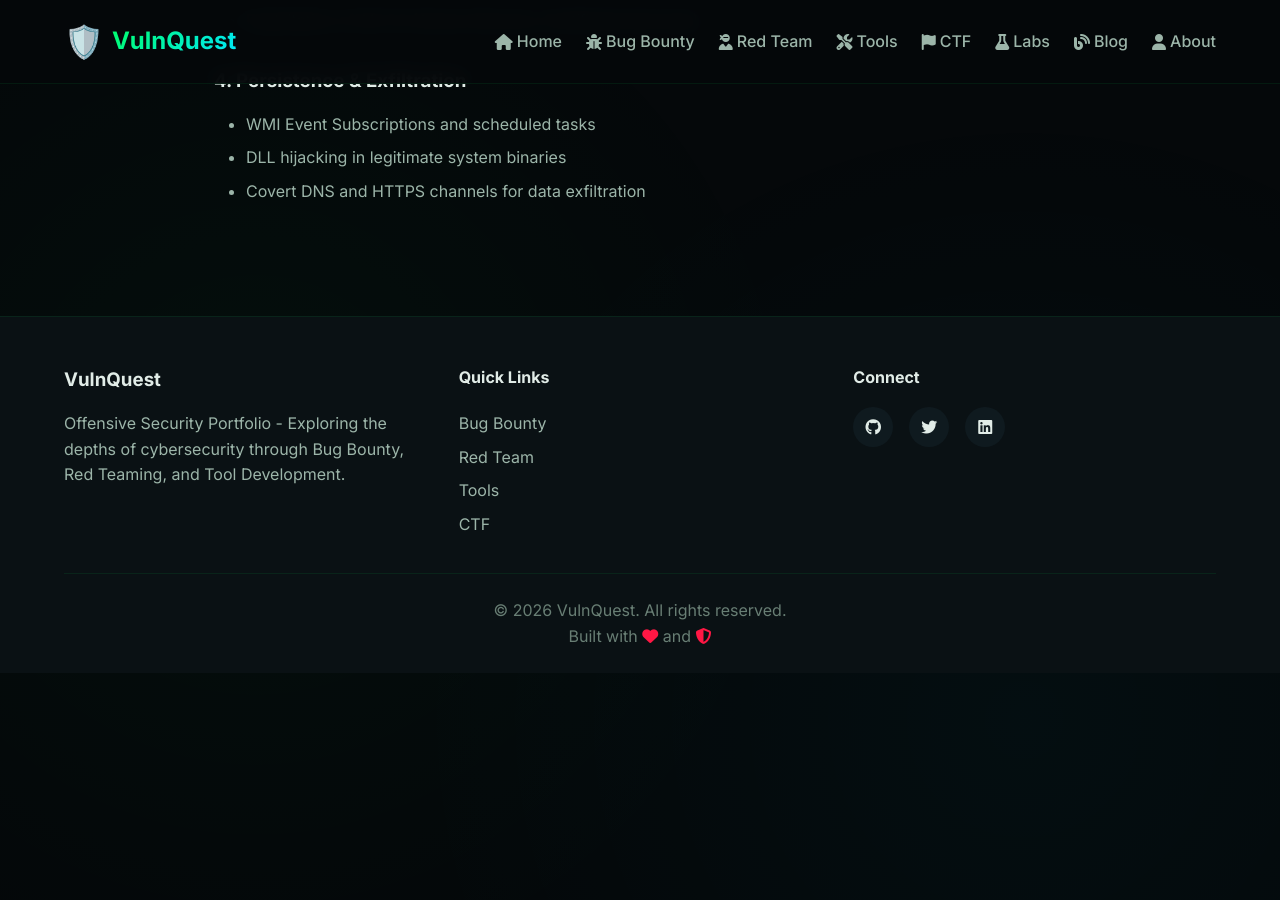
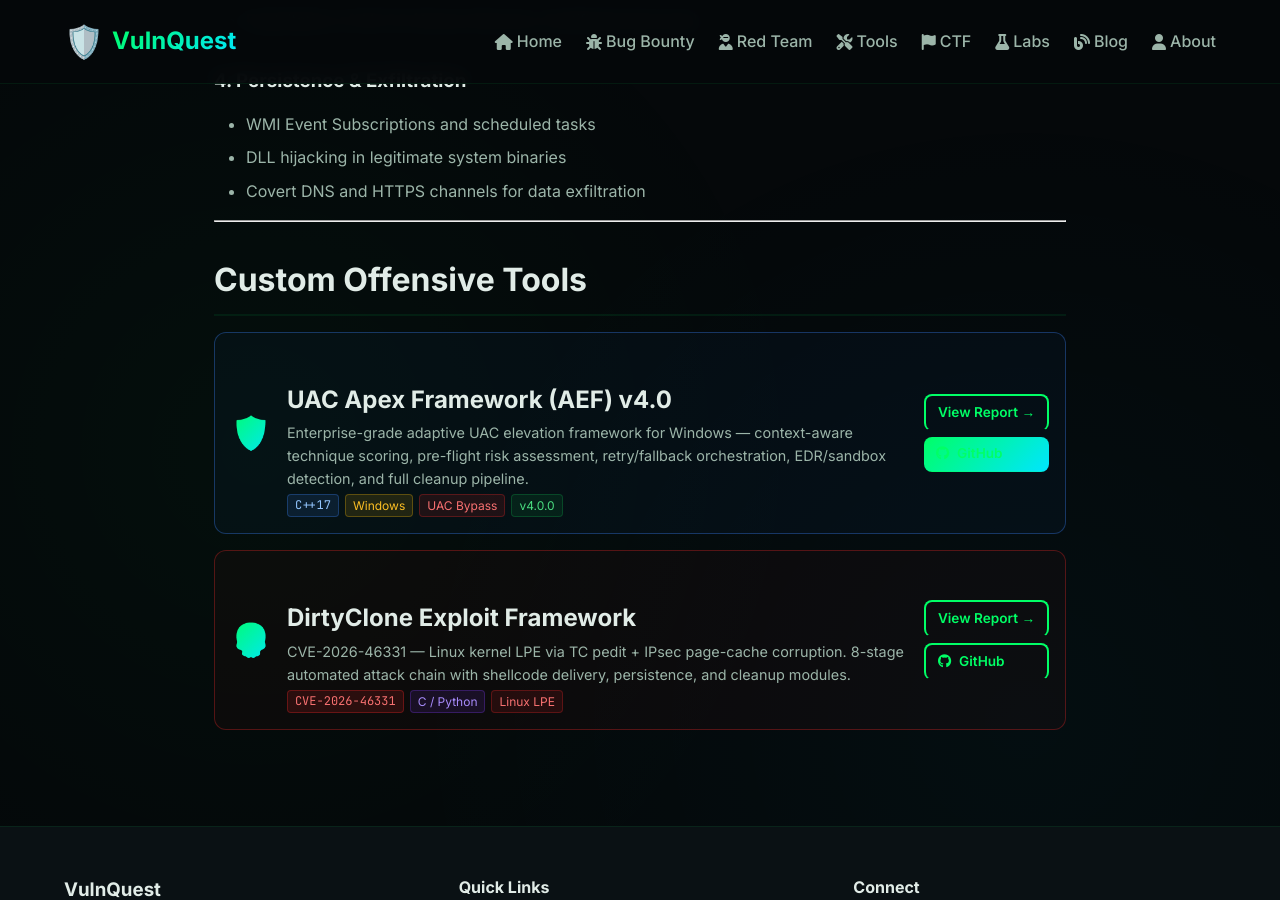
Before and after one commit to vulnquest58/vulnquest58.github.io, a Jekyll site: the page built from redteam/index.md, in a window 1280 px wide and 900 px high, scrolled down 1958 px. Built offline with Jekyll 4.4.1, drawn with Linux system fonts in a browser that asks for light colours; before the commit the page ends 2631 px from its top, so only the background shows below that.

Commit message:
feat: add UAC Apex Framework - report page, my-repo card with report link, redteam tools section

```diff
--- a/redteam/index.md
+++ b/redteam/index.md
@@ -61,3 +61,50 @@ Red teaming goes beyond traditional penetration testing to measure an organizati
 - WMI Event Subscriptions and scheduled tasks
 - DLL hijacking in legitimate system binaries
 - Covert DNS and HTTPS channels for data exfiltration
+
+---
+
+## Custom Offensive Tools
+
+<div style="display:flex; flex-direction:column; gap:1rem; margin-top:0.5rem;">
+
+  <div class="card" style="display:flex; align-items:center; gap:var(--spacing-md); padding:var(--spacing-md); border:1px solid rgba(59,130,246,0.35); background:rgba(59,130,246,0.04);">
+    <div class="card-icon" style="font-size:2rem; margin-bottom:0;">🛡️</div>
+    <div style="flex-grow:1;">
+      <h3 class="card-title" style="margin-bottom:2px;">UAC Apex Framework (AEF) v4.0</h3>
+      <p class="card-description" style="margin-bottom:4px; font-size:0.9rem;">
+        Enterprise-grade adaptive UAC elevation framework for Windows — context-aware technique scoring, pre-flight risk assessment, retry/fallback orchestration, EDR/sandbox detection, and full cleanup pipeline.
+      </p>
+      <div style="display:flex; gap:6px; flex-wrap:wrap;">
+        <span style="background:rgba(59,130,246,0.12);color:#93c5fd;border:1px solid rgba(59,130,246,0.3);padding:1px 7px;border-radius:4px;font-size:0.75rem;font-family:var(--font-mono);">C++17</span>
+        <span style="background:rgba(234,179,8,0.12);color:#fbbf24;border:1px solid rgba(234,179,8,0.3);padding:1px 7px;border-radius:4px;font-size:0.75rem;">Windows</span>
+        <span style="background:rgba(220,38,38,0.12);color:#f87171;border:1px solid rgba(220,38,38,0.3);padding:1px 7px;border-radius:4px;font-size:0.75rem;">UAC Bypass</span>
+        <span style="background:rgba(15,160,70,0.12);color:#4ade80;border:1px solid rgba(15,160,70,0.3);padding:1px 7px;border-radius:4px;font-size:0.75rem;">v4.0.0</span>
+      </div>
+    </div>
+    <div style="display:flex; flex-direction:column; gap:6px; flex-shrink:0;">
+      <a href="{{ '/tools/my-repo/uac-apex/' | relative_url }}" class="btn btn-secondary" style="padding:6px 12px; font-size:0.85rem; text-decoration:none;">View Report →</a>
+      <a href="https://github.com/vulnquest58/uac-apex-framework" target="_blank" class="btn btn-primary" style="padding:6px 12px; font-size:0.85rem; text-decoration:none; box-shadow:none;"><i class="fab fa-github"></i> GitHub</a>
+    </div>
+  </div>
+
+  <div class="card" style="display:flex; align-items:center; gap:var(--spacing-md); padding:var(--spacing-md); border:1px solid rgba(220,38,38,0.35); background:rgba(220,38,38,0.04);">
+    <div class="card-icon" style="font-size:2rem; margin-bottom:0;">💀</div>
+    <div style="flex-grow:1;">
+      <h3 class="card-title" style="margin-bottom:2px;">DirtyClone Exploit Framework</h3>
+      <p class="card-description" style="margin-bottom:4px; font-size:0.9rem;">
+        CVE-2026-46331 — Linux kernel LPE via TC pedit + IPsec page-cache corruption. 8-stage automated attack chain with shellcode delivery, persistence, and cleanup modules.
+      </p>
+      <div style="display:flex; gap:6px; flex-wrap:wrap;">
+        <span style="background:rgba(220,38,38,0.15);color:#f87171;border:1px solid rgba(220,38,38,0.35);padding:1px 7px;border-radius:4px;font-size:0.75rem;font-family:var(--font-mono);">CVE-2026-46331</span>
+        <span style="background:rgba(124,58,237,0.12);color:#a78bfa;border:1px solid rgba(124,58,237,0.3);padding:1px 7px;border-radius:4px;font-size:0.75rem;">C / Python</span>
+        <span style="background:rgba(220,38,38,0.12);color:#f87171;border:1px solid rgba(220,38,38,0.3);padding:1px 7px;border-radius:4px;font-size:0.75rem;">Linux LPE</span>
+      </div>
+    </div>
+    <div style="display:flex; flex-direction:column; gap:6px; flex-shrink:0;">
+      <a href="{{ '/tools/my-repo/dirtyclone/' | relative_url }}" class="btn btn-secondary" style="padding:6px 12px; font-size:0.85rem; text-decoration:none;">View Report →</a>
+      <a href="https://github.com/vulnquest58/dirtyclone-exploit" target="_blank" class="btn btn-secondary" style="padding:6px 12px; font-size:0.85rem; text-decoration:none;"><i class="fab fa-github"></i> GitHub</a>
+    </div>
+  </div>
+
+</div>
```
Also changed, not shown: tools/my-repo/index.md (+1 -0 lines), tools/my-repo/uac-apex.md (added, +276 -0 lines).
